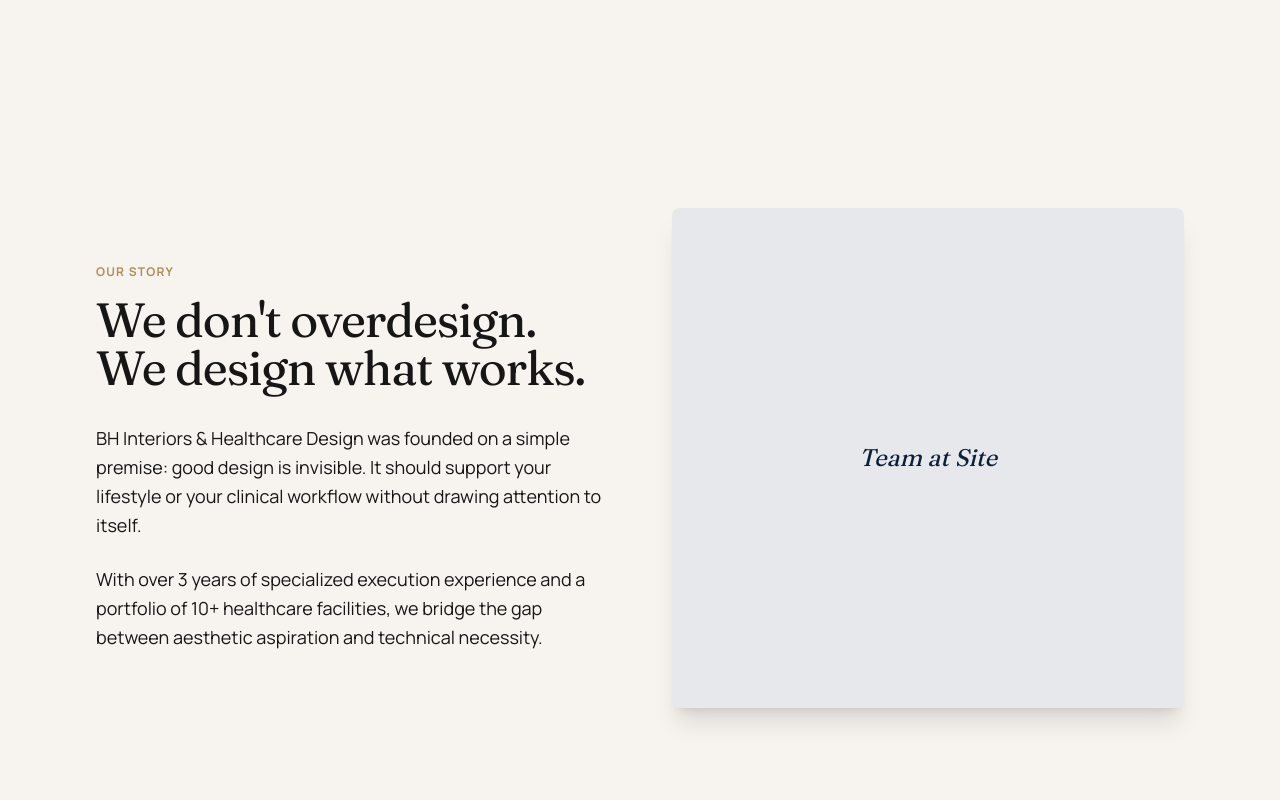
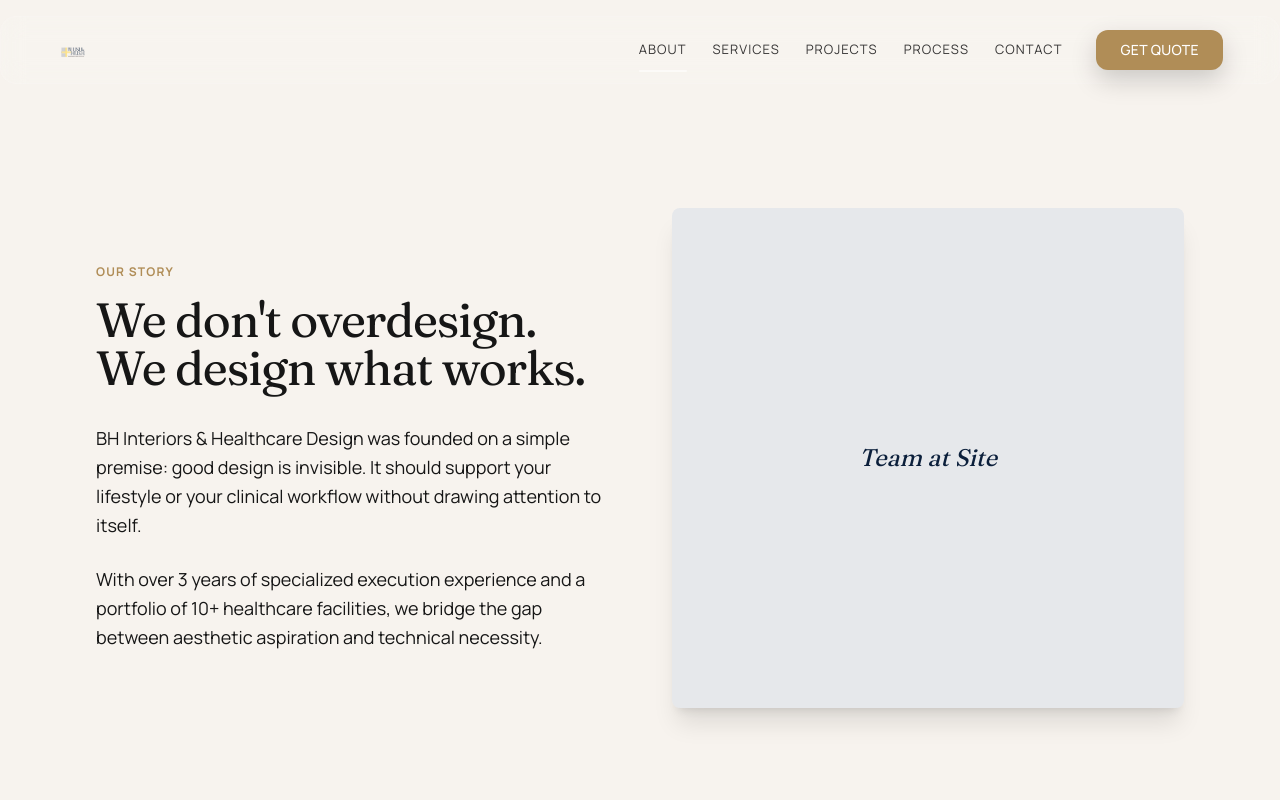
Before and after one commit to Azhwin05/Blush-Hush-Website, a Next.js app: page /about in a window 1280 px wide. Shown: the top 800 px of the page. Built offline with nearby package versions, Linux system fonts and the light colour scheme.

Commit message:
Fix: Restore desktop Navbar visibility and optimize scroll logic

```diff
--- a/src/components/layout/navbar.tsx
+++ b/src/components/layout/navbar.tsx
@@ -20,11 +20,11 @@ export function Navbar() {
     const { scrollY } = useScroll();
     const [scrolled, setScrolled] = useState(false);
     const [hidden, setHidden] = useState(false);
-    const [lastScrollY, setLastScrollY] = useState(0);
+    const lastScrollY = React.useRef(0);
     const pathname = usePathname();
 
     useMotionValueEvent(scrollY, "change", (latest) => {
-        const previous = lastScrollY;
+        const previous = lastScrollY.current;
 
         // Update scrolled state for opacity/background
         if (latest > 20) {
@@ -41,7 +41,7 @@ export function Navbar() {
             setHidden(false);
         }
 
-        setLastScrollY(latest);
+        lastScrollY.current = latest;
     });
 
     return (
@@ -50,6 +50,7 @@ export function Navbar() {
                 visible: { y: 0, opacity: 1 },
                 hidden: { y: -16, opacity: 0 }
             }}
+            initial="visible"
             animate={hidden ? "hidden" : "visible"}
             transition={{ duration: 0.2, ease: "easeOut" }}
             className={cn(
@@ -57,7 +58,7 @@ export function Navbar() {
                 // Mobile: Full width, simple glass
                 "top-0 left-0 right-0 w-full md:hidden py-4 px-6 bg-white/10 backdrop-blur-md border-b border-white/10",
                 // Desktop: Floating Pill
-                "md:top-4 md:left-0 md:right-0 md:mx-auto md:max-w-7xl md:rounded-2xl md:border md:w-full",
+                "md:block md:top-4 md:left-0 md:right-0 md:mx-auto md:max-w-7xl md:rounded-2xl md:border md:w-full",
                 // Desktop Glass Styles
                 scrolled
                     ? "md:bg-white/15 md:border-white/12 md:shadow-[0_12px_40px_rgba(0,0,0,0.12)]"
```
